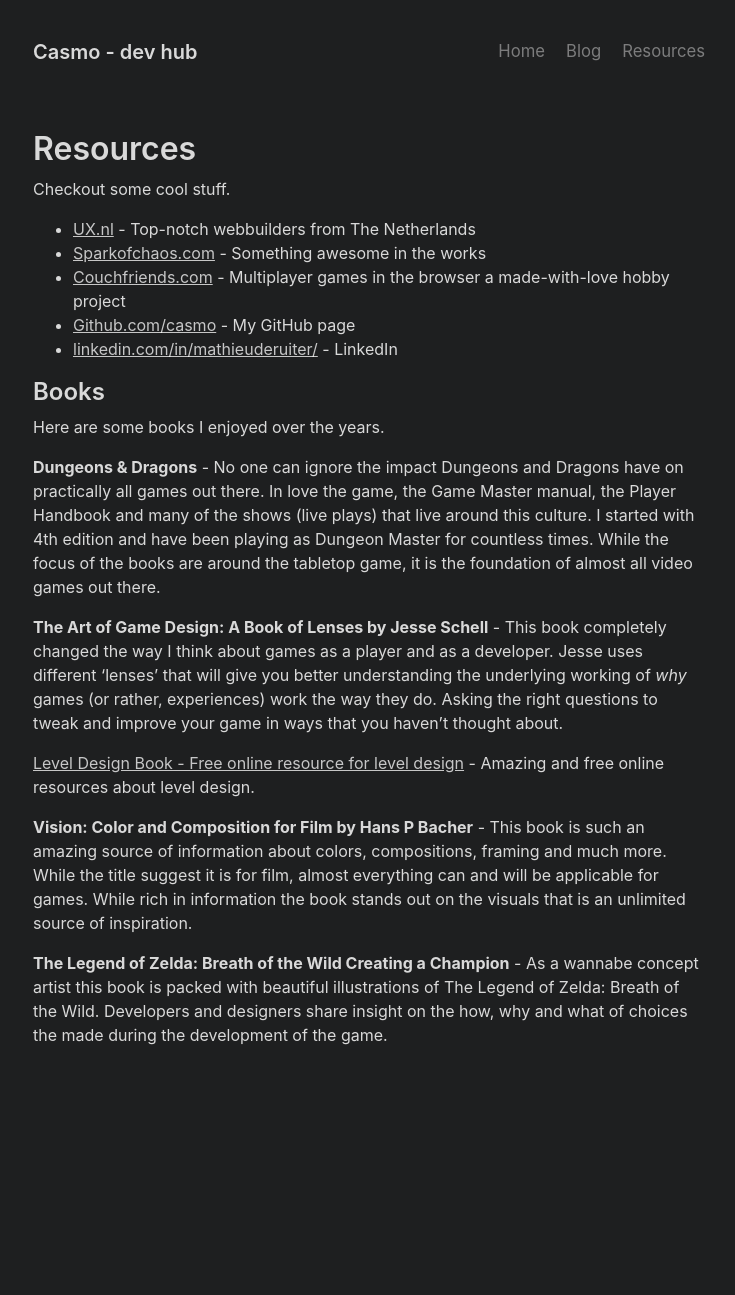
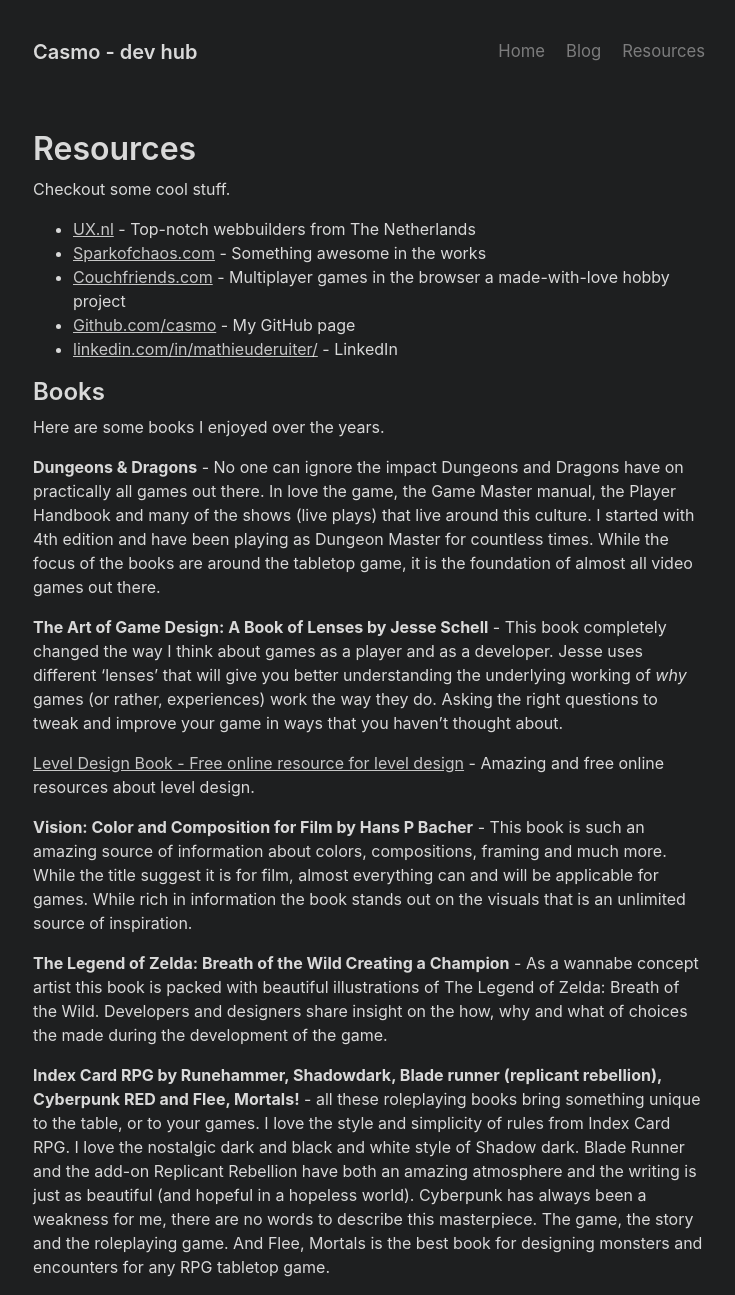
Before and after one commit to Casmo/casmo.github.io, a Jekyll site: the page built from resources.md, in a window 1280 px wide. Shown: the whole page, without its empty margins (271-1006 px from the left). Built offline with Jekyll 4.4.1, drawn with Linux system fonts in a browser that asks for light colours; before the commit the page ends 1063 px from its top, so only the background shows below that.

Commit message:
Update resources.md

```diff
--- a/resources.md
+++ b/resources.md
@@ -26,3 +26,5 @@
 <strong>Vision: Color and Composition for Film by Hans P Bacher</strong> - This book is such an amazing source of information about colors, compositions, framing and much more. While the title suggest it is for film, almost everything can and will be applicable for games. While rich in information the book stands out on the visuals that is an unlimited source of inspiration.
 
 <strong>The Legend of Zelda: Breath of the Wild Creating a Champion</strong> - As a wannabe concept artist this book is packed with beautiful illustrations of The Legend of Zelda: Breath of the Wild. Developers and designers share insight on the how, why and what of choices the made during the development of the game.
+
+<strong>Index Card RPG by Runehammer, Shadowdark, Blade runner (replicant rebellion), Cyberpunk RED and Flee, Mortals!</strong> - all these roleplaying books bring something unique to the table, or to your games. I love the style and simplicity of rules from Index Card RPG. I love the nostalgic dark and black and white style of Shadow dark. Blade Runner and the add-on Replicant Rebellion have both an amazing atmosphere and the writing is just as beautiful (and hopeful in a hopeless world). Cyberpunk has always been a weakness for me, there are no words to describe this masterpiece. The game, the story and the roleplaying game. And Flee, Mortals is the best book for designing monsters and encounters for any RPG tabletop game.
```
